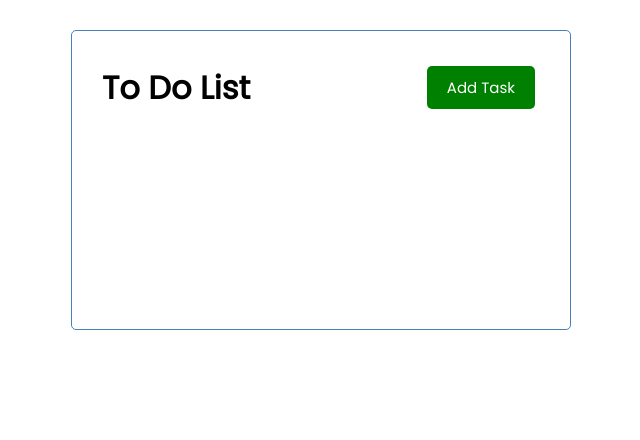
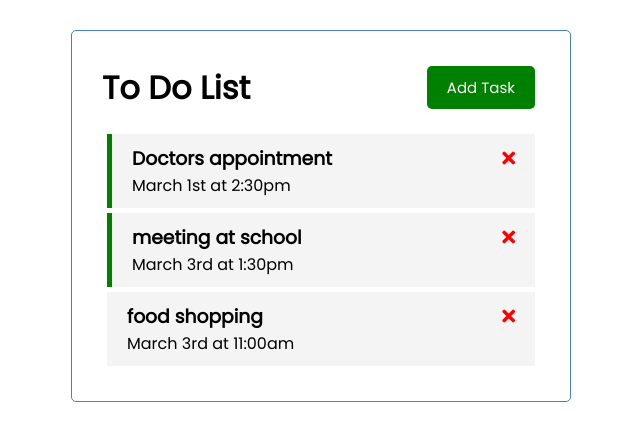
Before and after one commit to helloandrewpaul/vue-todo, a Vue app: page / in a window 1280 px wide. Shown: the top 440 px of the page, without its empty margins (319-959 px from the left). Built offline with nearby package versions, Linux system fonts and the light colour scheme.

Commit message:
FA icons added

```diff
--- a/public/index.html
+++ b/public/index.html
@@ -4,6 +4,7 @@
     <meta charset="utf-8">
     <meta http-equiv="X-UA-Compatible" content="IE=edge">
     <meta name="viewport" content="width=device-width,initial-scale=1.0">
+    <link rel="stylesheet" href="https://cdnjs.cloudflare.com/ajax/libs/font-awesome/5.15.4/css/all.min.css">
     <link rel="icon" href="<%= BASE_URL %>favicon.ico">
     <title><%= htmlWebpackPlugin.options.title %></title>
   </head>
--- a/src/App.vue
+++ b/src/App.vue
@@ -1,15 +1,18 @@
 <template>
   <div class="container">
     <Header title="To Do List" />
+    <Tasks :tasks="tasks" />
   </div>
 </template>
 
 <script>
 import Header from "./components/Header";
+import Tasks from "./components/Tasks";
 export default {
   name: "App",
   components: {
     Header,
+    Tasks,
   },
   data() {
     return {
--- a/src/components/Header.vue
+++ b/src/components/Header.vue
@@ -1,7 +1,7 @@
 <template>
-  <header><h1>{{ title }}</h1>
-  <Button text='Add Task' color='green' />
-
+  <header>
+    <h1>{{ title }}</h1>
+    <Button text="Add Task" color="green" />
   </header>
 </template>
 
--- /dev/null
+++ b/src/components/Task.vue
@@ -0,0 +1,34 @@
+<template>
+  <div :class="[task.reminder ? 'reminder' : '', 'task']">
+    <h3>{{ task.text }} <i class="fas fa-times"></i></h3>
+    <p>{{ task.day }}</p>
+  </div>
+</template>
+
+<script>
+export default {
+  name: "Task",
+  props: {
+    task: Object,
+  },
+};
+</script>
+<style scope>
+.fas {
+  color: red;
+}
+.task {
+  background: #f4f4f4;
+  margin: 5px;
+  padding: 10px 20px;
+  cursor: pointer;
+}
+.task.reminder {
+  border-left: 5px solid green;
+}
+.task h3 {
+  display: flex;
+  align-items: center;
+  justify-content: space-between;
+}
+</style>
--- /dev/null
+++ b/src/components/Tasks.vue
@@ -0,0 +1,20 @@
+<template>
+  <div :key="task.id" v-for="task in tasks">
+    <Task :task="task" />
+  </div>
+</template>
+
+
+
+<script>
+import Task from "./Task";
+export default {
+  name: "Tasks",
+  props: {
+    tasks: Array,
+  },
+  components: {
+    Task,
+  },
+};
+</script>
```
